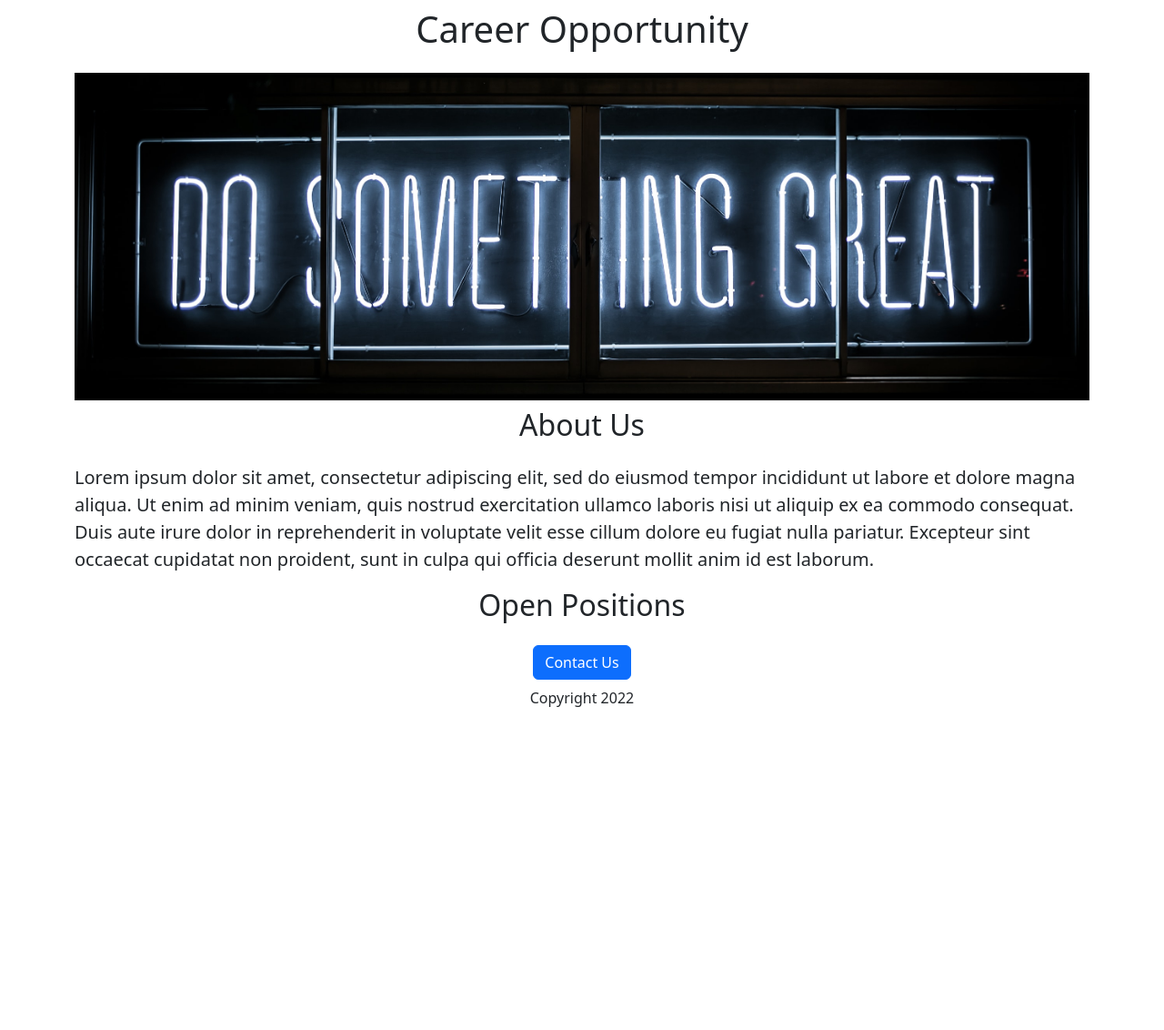
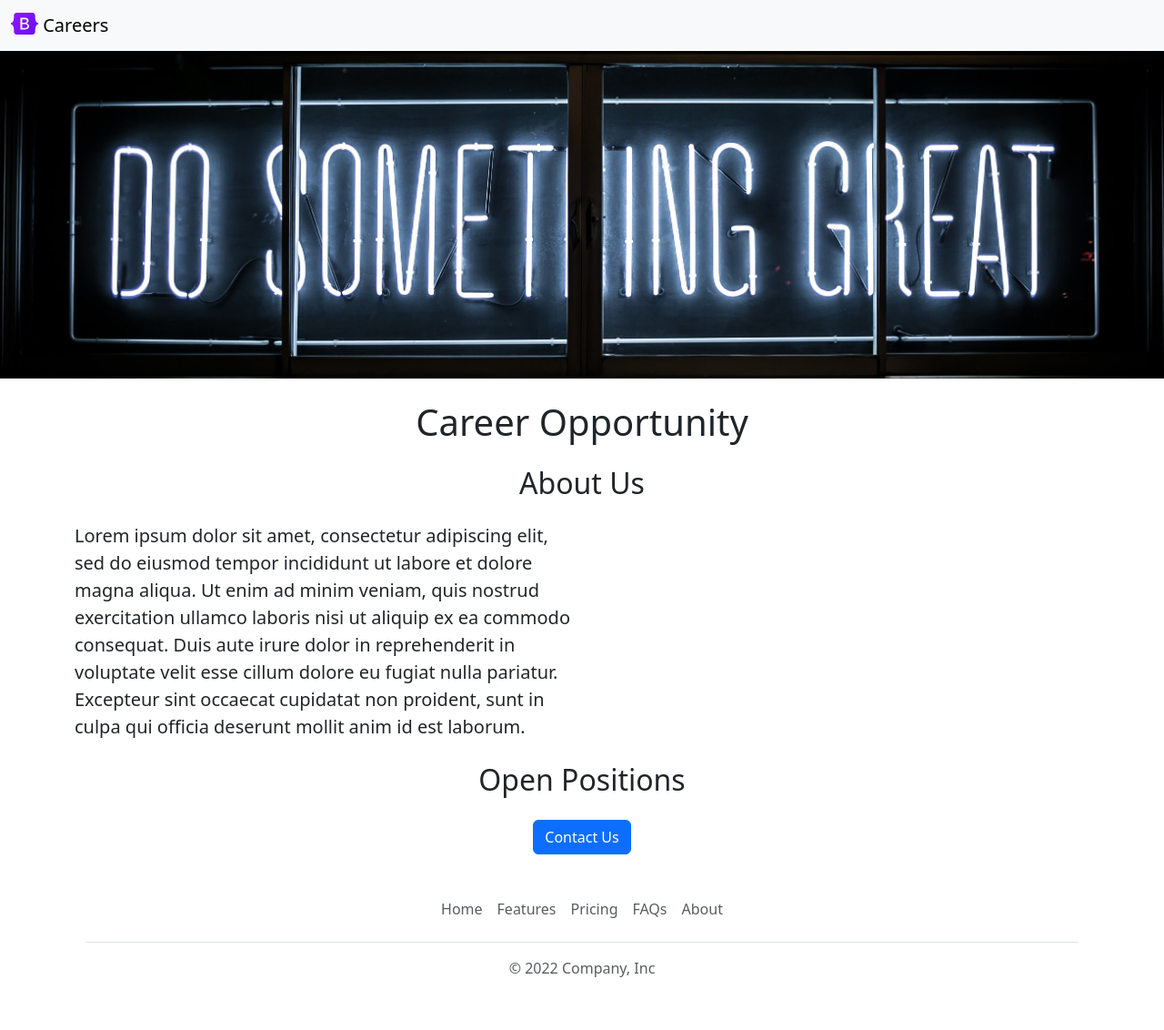
Before and after one commit to BhavinGami/career-website-v2, a Flask app: template templates/home.html in a window 1280 px wide. Shown: the whole page at 91% size. Before the commit the page ends 777 px from the top, so only its background shows below. Run offline with Flask 2, Linux system fonts and the light colour scheme; the template is opened without the code that fills it, so the values that code supplies are empty.

Commit message:
functional and aesthetic changes

```diff
--- /dev/null
+++ b/templates/footer.html
@@ -0,0 +1,12 @@
+<div class="container">
+  <footer class="py-3 my-4">
+    <ul class="nav justify-content-center border-bottom pb-3 mb-3">
+      <li class="nav-item"><a href="#" class="nav-link px-2 text-muted">Home</a></li>
+      <li class="nav-item"><a href="#" class="nav-link px-2 text-muted">Features</a></li>
+      <li class="nav-item"><a href="#" class="nav-link px-2 text-muted">Pricing</a></li>
+      <li class="nav-item"><a href="#" class="nav-link px-2 text-muted">FAQs</a></li>
+      <li class="nav-item"><a href="#" class="nav-link px-2 text-muted">About</a></li>
+    </ul>
+    <p class="text-center text-muted">&copy; 2022 Company, Inc</p>
+  </footer>
+</div>
--- a/templates/home.html
+++ b/templates/home.html
@@ -9,27 +9,39 @@
   height:360px;
   width:100%;
   object-fit:cover;
+  margin-bottom:16px;
 
       }</style>
 
     </head>
     <body>
+      {%include 'navbar.html'%}
+      <img  id="banner"class="img-fluid"src='https://career-website.bhavingami.repl.co/static/banner.jpg'>
       <div class="container" >
         <h1 class="text-center mt-2 mb-4">Career Opportunity</h1>
 
-        <img  id="banner"class="img-fluid"src='https://career-website.bhavingami.repl.co/static/banner.jpg'>
+
         <h2 class="text-center mt-2 mb-4">About Us</h2>
-        <p class="lead">Lorem ipsum dolor sit amet, consectetur adipiscing elit, sed do eiusmod tempor incididunt ut labore et dolore magna aliqua. Ut enim ad minim veniam, quis nostrud exercitation ullamco laboris nisi ut aliquip ex ea commodo consequat. Duis aute irure dolor in reprehenderit in voluptate velit esse cillum dolore eu fugiat nulla pariatur. Excepteur sint occaecat cupidatat non proident, sunt in culpa qui officia deserunt mollit anim id est laborum.</p>
+        <div class='row' >
+          <div class="col-md-6">
+            <p class="lead">Lorem ipsum dolor sit amet, consectetur adipiscing elit, sed do eiusmod tempor incididunt ut labore et dolore magna aliqua. Ut enim ad minim veniam, quis nostrud exercitation ullamco laboris nisi ut aliquip ex ea commodo consequat. Duis aute irure dolor in reprehenderit in voluptate velit esse cillum dolore eu fugiat nulla pariatur. Excepteur sint occaecat cupidatat non proident, sunt in culpa qui officia deserunt mollit anim id est laborum.</p>
+          </div>
+          <div class="d-none col-d-md-block  6">
+            <img style=" border-radius:6px;height:320px;margin-bottom:8px"  id="banner2"class="img-fluid"src='/static/people.jpg'>
+          </div>
+        </div>
+
         <h2 class="text-center mt-2 mb-4">Open Positions</h2>
         <div class>
           {%for jobs in jobs%}
           {%include 'jobitems.html'%}
           {%endfor%}
         </div>
-        <div class="text-center">
-          <button class="btn btn-primary">Contact Us</button>
-          <p class="mt-2">Copyright 2022</p>
+        <div style="margin-top:16px;" class="text-center">
+          <a href="mailto:bhavingami001@gmail.com?subject=Question%20about%20job%20opening&body=My%20name%3A%20%3Cyour%20name%3E%0D%0AQuestion%3A%20%3Cmy%20question%3E" class="btn btn-primary">Contact Us</a>
+
         </div>
+        {%include 'footer.html'%}
       </body>
     </div>
 
--- a/templates/jobitems.html
+++ b/templates/jobitems.html
@@ -7,5 +7,5 @@
     <div style="margin-bottom:16px;padding-bottom:4px">Salary: {{jobs['salary']}}
     </div>
     </div>
-  <div class="col-3 "><div class="btn btn-outline-primary">Apply</div></div>
+  <div class="col-3 "><a href=mailto:bhavingami001@gmail.com?subject=Application%20for%20{{jobs['title']}}&body=My%20name%3A%20%3Cyour%20name%3E%0D%0AMy%20resume%20link%3A%20%3Cresume%20link%3E%0D%0ALinkedIn%20profile%3A%20%3Cprofile%3E class="btn btn-outline-primary">Apply</a></div>
 </div>
--- /dev/null
+++ b/templates/navbar.html
@@ -0,0 +1,10 @@
+<nav class="navbar bg-body-tertiary fixed-top bg-white shadow-sm">
+  <div class="container-fluid">
+    <a class="navbar-brand" href="#">
+      <img src="/static/logo.svg" alt="Logo" width="30" height="24" class="d-inline-block align-text-top">
+      Careers
+    </a>
+  </div>
+
+</nav>
+ <div style="height:56px"></div>
```
Also changed, not shown: static/logo.svg (added), static/people.jpg (added).
